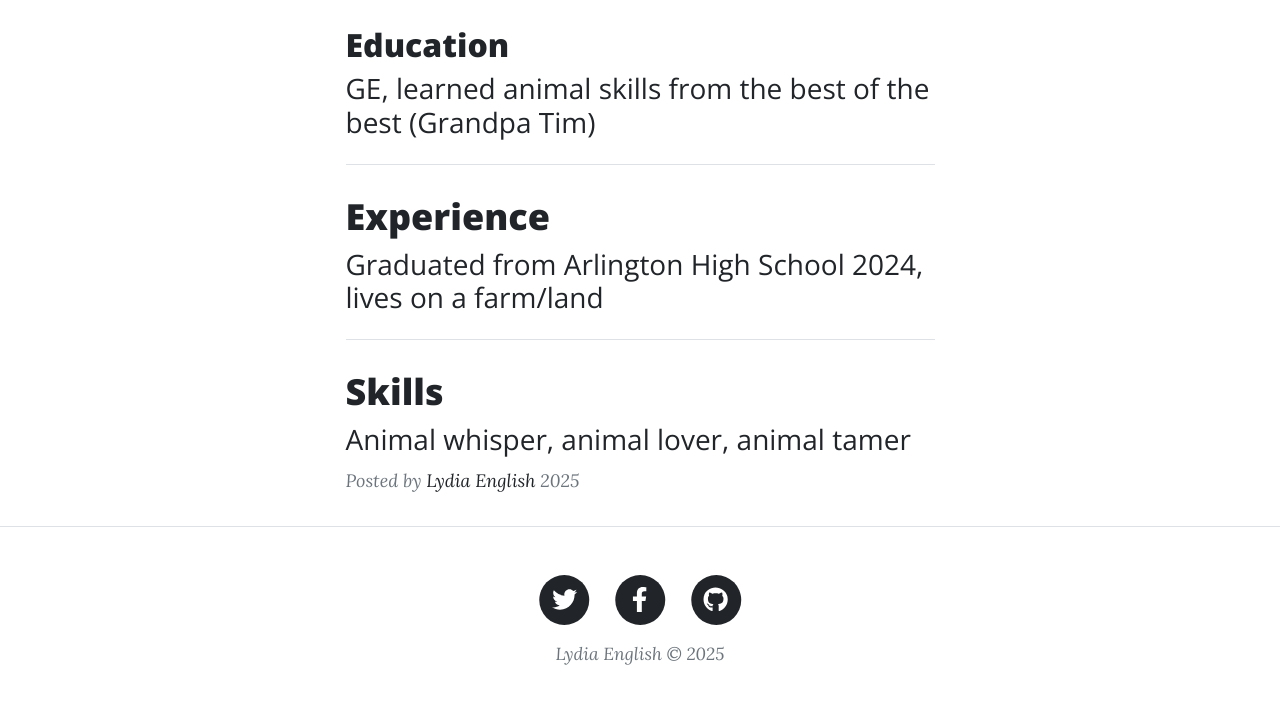
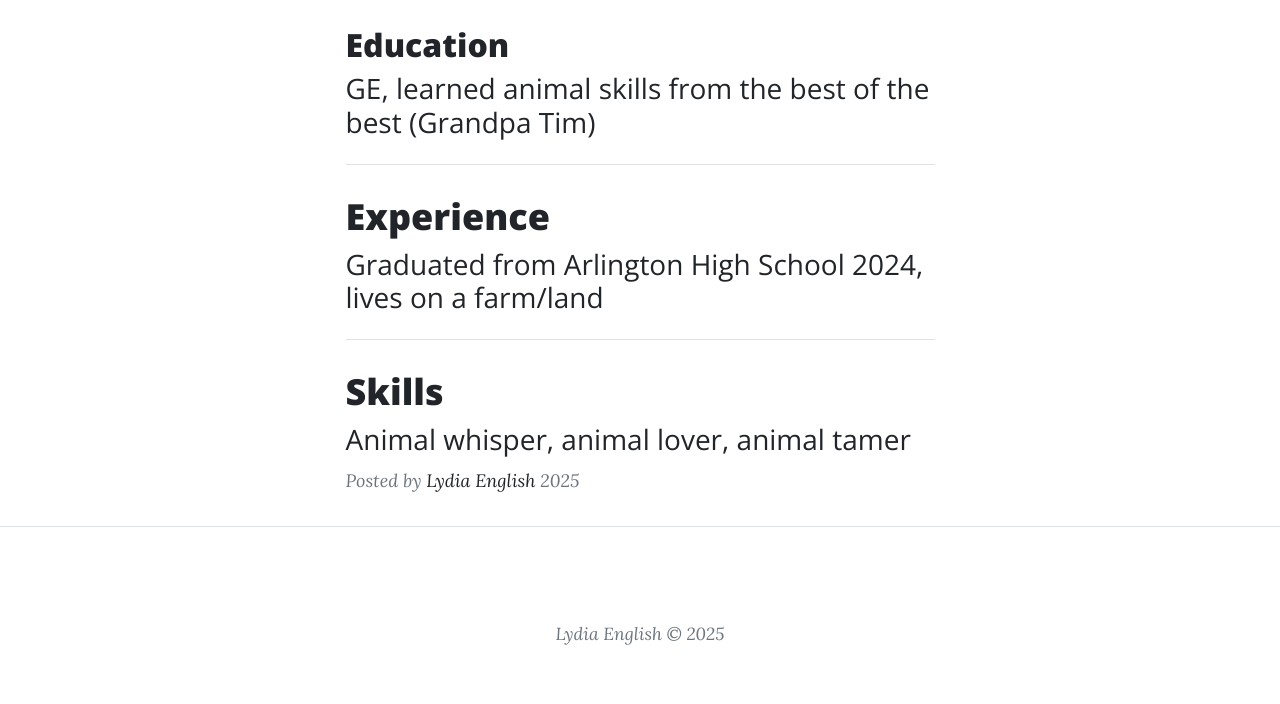
Before and after one commit to lydialenglish/is201, a plain HTML site: page index.html in a window 1280 px wide. Shown: the part 422-1126 px from the top of the page. Drawn offline with nearby package versions, Linux system fonts and the light colour scheme.

Commit message:
Add files via upload

```diff
--- a/index.html
+++ b/index.html
@@ -98,28 +98,7 @@
                     <div class="col-md-10 col-lg-8 col-xl-7">
                         <ul class="list-inline text-center">
                             <li class="list-inline-item">
-                                <a href="#!">
-                                    <span class="fa-stack fa-lg">
-                                        <i class="fas fa-circle fa-stack-2x"></i>
-                                        <i class="fab fa-twitter fa-stack-1x fa-inverse"></i>
-                                    </span>
-                                </a>
-                            </li>
-                            <li class="list-inline-item">
-                                <a href="#!">
-                                    <span class="fa-stack fa-lg">
-                                        <i class="fas fa-circle fa-stack-2x"></i>
-                                        <i class="fab fa-facebook-f fa-stack-1x fa-inverse"></i>
-                                    </span>
-                                </a>
-                            </li>
-                            <li class="list-inline-item">
-                                <a href="#!">
-                                    <span class="fa-stack fa-lg">
-                                        <i class="fas fa-circle fa-stack-2x"></i>
-                                        <i class="fab fa-github fa-stack-1x fa-inverse"></i>
-                                    </span>
-                                </a>
+
                             </li>
                         </ul>
                         <div class="small text-center text-muted fst-italic">Lydia English &copy; 2025</div>
```
